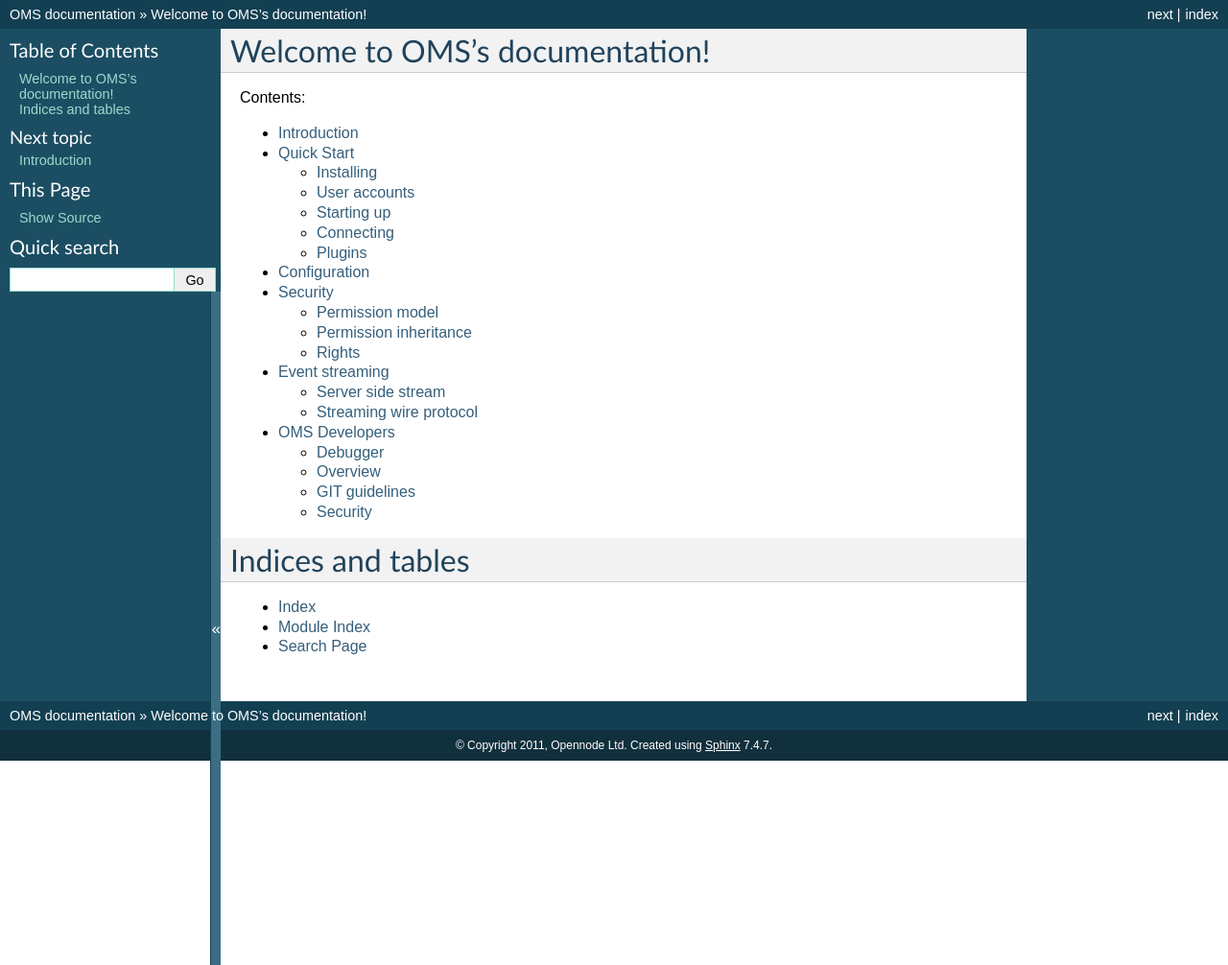
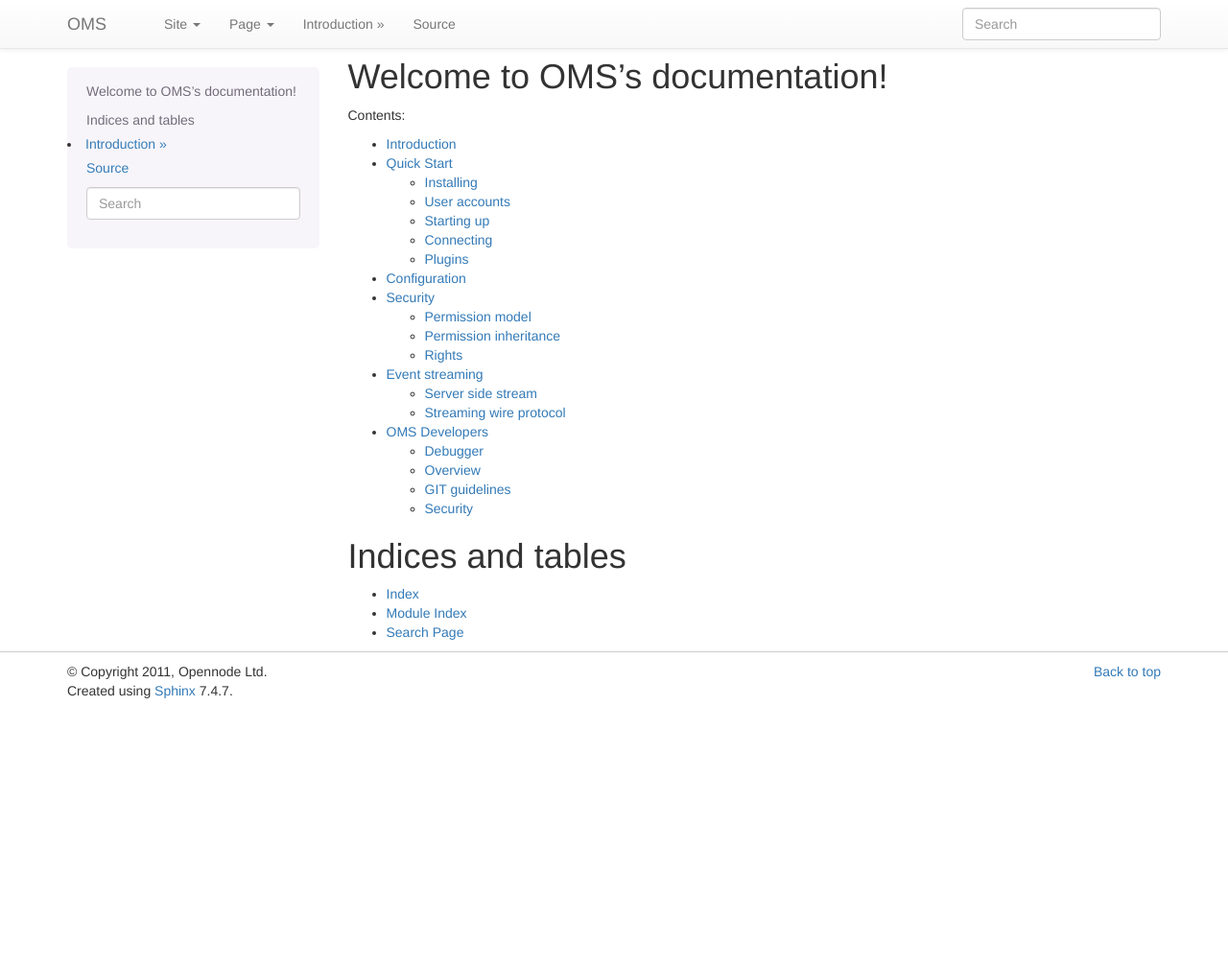
Before and after one commit to opennode/opennode-management, a Sphinx documentation site: the page built from docs/source/index.rst, in a window 1280 px wide and 1006 px high. Shown: the whole window at 96% size. Built offline with Sphinx 7.4.7, drawn with Linux system fonts in a browser that asks for light colours; pages that are not in the unit, such as notebooks, are missing from menus; the version number could not be read and is left out.

Commit message:
Changed documentation theme

```diff
--- a/buildout.cfg
+++ b/buildout.cfg
@@ -38,6 +38,7 @@
      Sphinx
      nose
      mock
+     sphinx-bootstrap-theme
 
 [test]
 recipe = pbp.recipe.noserunner
--- a/docs/source/conf.py
+++ b/docs/source/conf.py
@@ -14,6 +14,8 @@
 import sys, os
 import opennode
 from opennode.utils.version import get_git_version
+
+import sphinx_bootstrap_theme
 
 import sphinx.apidoc
 import shutil
@@ -101,15 +103,15 @@
 
 # The theme to use for HTML and HTML Help pages.  See the documentation for
 # a list of builtin themes.
-html_theme = 'default'
+html_theme = 'bootstrap'
 
 # Theme options are theme-specific and customize the look and feel of a theme
 # further.  For a list of options available for each theme, see the
 # documentation.
-html_theme_options = {'collapsiblesidebar': True}
+#html_theme_options = {'collapsiblesidebar': True}
 
 # Add any paths that contain custom themes here, relative to this directory.
-#html_theme_path = []
+html_theme_path = sphinx_bootstrap_theme.get_html_theme_path()
 
 # The name for this set of Sphinx documents.  If None, it defaults to
 # "<project> v<release> documentation".
```
